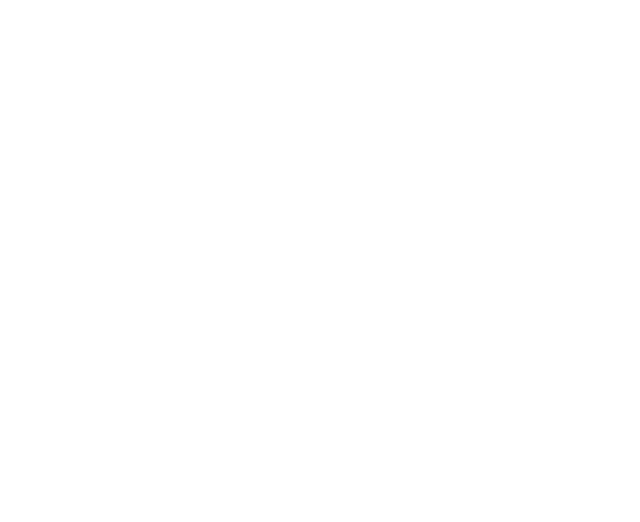
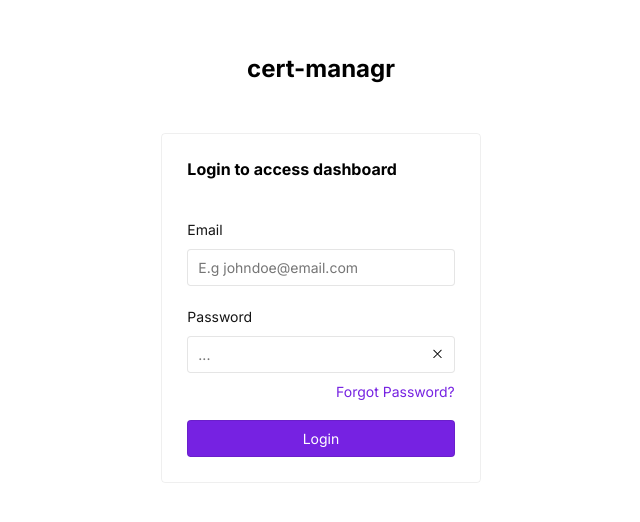
Before and after one commit to solomonmarvel97/certificateManager, a Nuxt app in the folder frontend/: page /login in a window 1280 px wide. Before the commit this address had no page. Shown: the part 132-654 px from the top of the page, without its empty margins (319-959 px from the left). Built offline with nearby package versions, Linux system fonts and the light colour scheme.

Commit message:
added login page

```diff
--- a/frontend/components/Navigation.vue
+++ b/frontend/components/Navigation.vue
@@ -9,13 +9,13 @@
                 </nuxt-link>
                 <ul class="menu">
                     <li>
-                        <nuxt-link to="/create-certificate">Create Certificate</nuxt-link>
+                        <nuxt-link to="/certificate/create-certificate">Create Certificate</nuxt-link>
                     </li>
                     <li>
-                        <nuxt-link to="/certificate-list">Certificate List</nuxt-link>
+                        <nuxt-link to="/certificate/certificate-list">Certificate List</nuxt-link>
                     </li>
                     <li>
-                        <nuxt-link to="/verify-certificate">Verify Certificate</nuxt-link>
+                        <nuxt-link to="/certificate/verify-certificate">Verify Certificate</nuxt-link>
                     </li>
                 </ul>
             </div>
@@ -28,7 +28,7 @@
                     <div class="flex">
                         <a @click="logout">Logout</a>
                     </div>
-                    <a class="flex-wrap" href="/profile">
+                    <a class="flex-wrap" href="#">
                         <img class="avatar"
                             :src="'https://avatars.dicebear.com/api/initials/' + usernameInitial + '.svg'" />
                     </a>
@@ -60,20 +60,19 @@
                 </a>
                 <button class="close" @click="menu"></button>
                 <div class="flex">
-                    <a href="/create-certificate">Create Certificate</a>
+                    <a href="/certificate/create-certificate">Create Certificate</a>
                 </div>
                 <div class="flex">
-                    <a href="/certificate-list">Certificate List</a>
+                    <a href="/certificate/certificate-list">Certificate List</a>
                 </div>
                 <div class="flex">
-                    <a href="/verify-certificate">Verify Certificate</a>
+                    <a href="/certificate/verify-certificate">Verify Certificate</a>
                 </div>
                 <div class="flex bottom">
                     <a @click="logout">Logout</a>
                 </div>
             </div>
         </nav>
-
 
     </div>
 </template>
--- a/frontend/pages/create-certificate.vue
+++ b/frontend/pages/certificate/create-certificate.vue
@@ -95,7 +95,7 @@
 </template>
 
 <script>
-import Request from '../config/Request'
+import Request from '@/config/Request'
 
 export default {
   layout: "web",
--- /dev/null
+++ b/frontend/pages/login.vue
@@ -0,0 +1,111 @@
+<template>
+    <section>
+        <div class="login">
+            <div class="login-wrapper">
+                <div class="mb-5">
+                    <h1 class="center">cert-managr</h1>
+                </div>
+                <div class="login-container">
+                    <h4 class="mb-4">Login to access dashboard</h4>
+
+
+                    <form @submit.prevent="handleLogin">
+                        <div class="form-wrapper">
+                            <label for="email">Email</label>
+                            <input class="form-control mt-1" id="email" type="email" placeholder="E.g johndoe@email.com"
+                                v-model="user.email" />
+                        </div>
+
+                        <div class="form-wrapper">
+                            <label for="password">Password</label>
+                            <div class="password-wrapper">
+                                <input class="form-control mt-1 mb-1" id="password" :type="passwordInputType"
+                                    placeholder="..." v-model="user.password" />
+                                <p class="passwordVisibilityIcon"
+                                    :style="{ 'background-image': 'url(' + passwordBackground + ')' }"
+                                    @click="showOrHidePassword">
+                                </p>
+                            </div>
+                            <a class="forgot-password" href="#">Forgot Password?</a>
+                        </div>
+
+                        <div class="form-wrapper">
+                            <input class="form-control button-primary" type="submit" value="Login" />
+                        </div>
+                    </form>
+                    <p></p>
+                </div>
+            </div>
+        </div>
+    </section>
+</template>
+
+
+<style scoped>
+.login {
+    display: grid;
+    place-items: center;
+    height: 100vh;
+    width: 100%;
+}
+
+.login-container {
+    padding: 25px;
+    border: 1px solid rgba(0, 0, 0, 0.061);
+    border-radius: var(--border-radius);
+    min-width: 300px
+}
+
+.forgot-password {
+    float: right;
+    color: var(--primary-color);
+}
+
+.password-wrapper {
+    position: relative
+}
+
+.password-wrapper .passwordVisibilityIcon {
+    position: absolute;
+    right: 10px;
+    top: 20px;
+    width: 15px;
+    height: 15px;
+    border: none;
+    cursor: pointer;
+    background-repeat: no-repeat;
+    background-size: cover;
+}
+</style>
+
+
+<script>
+export default {
+    data() {
+        return {
+            passwordBackground: require('@/assets/icons/close.svg'),
+            passwordInputType: "password",
+            user: {
+                email: "",
+                password: ""
+            }
+        }
+    },
+    methods: {
+        handleLogin() {
+            let data = JSON.stringify(this.user)
+            alert('login clicked')
+        },
+        showOrHidePassword() {
+            let state = this.passwordInputType
+            if (state === "text") {
+                this.passwordBackground = require('@/assets/icons/close.svg'),
+                    this.passwordInputType = "password"
+            } else {
+                this.passwordBackground = require('@/assets/icons/download.svg'),
+                    this.passwordInputType = "text"
+            }
+        }
+    }
+}
+</script>
```
Also changed, not shown: frontend/pages/certificate/certificate-list.vue (renamed from frontend/pages/certificate-list.vue), frontend/pages/certificate/verify-certificate.vue (renamed from frontend/pages/verify-certificate.vue), 2 other files (tests, documents, lock files or other folders).
